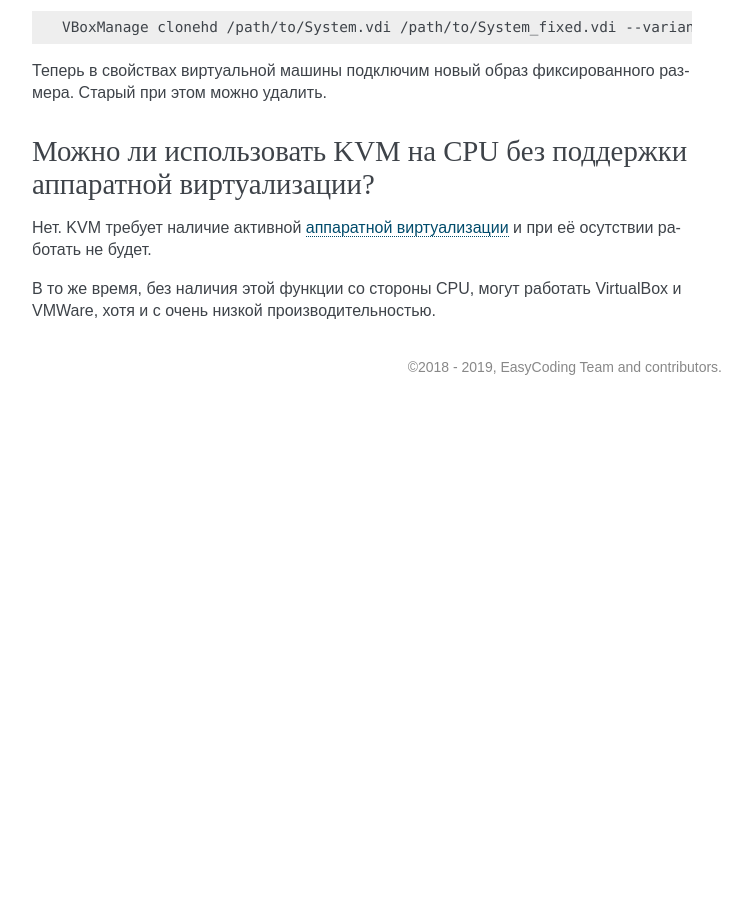
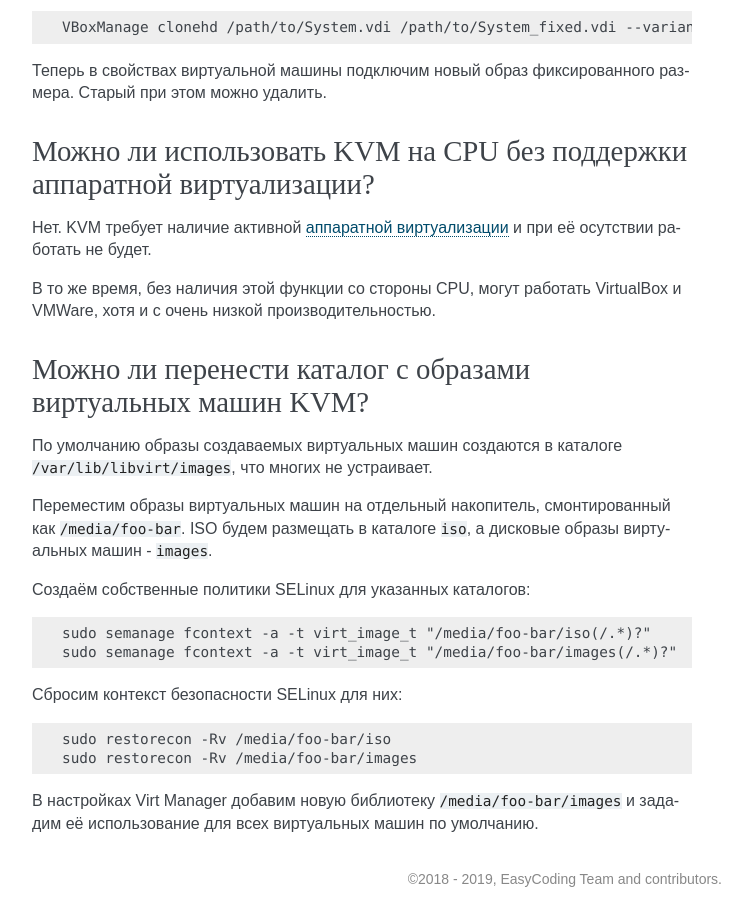
Before and after one commit to RussianFedora/FAQ, a Sphinx documentation site: the page built from source/virtualization.rst, in a window 1280 px wide and 900 px high, scrolled down 2455 px. Shown: the whole window, without its empty margins (388-1140 px from the left). Built offline with Sphinx 7.4.7, drawn with Linux system fonts in a browser that asks for light colours; before the commit the page ends 2860 px from its top, so only the background shows below that; some of the changed text lies outside the part shown.

Commit message:
Added question about moving default KVM directory to another location.

```diff
--- a/source/virtualization.rst
+++ b/source/virtualization.rst
@@ -170,3 +170,29 @@
 Нет. KVM требует наличие активной :ref:`аппаратной виртуализации <cpu-virt>` и при её осутствии работать не будет.
 
 В то же время, без наличия этой функции со стороны CPU, могут работать VirtualBox и VMWare, хотя и с очень низкой производительностью.
+
+.. index:: kvm, libvirt, selinux, semanage, restorecon
+.. _kvm-move-directory:
+
+Можно ли перенести каталог с образами виртуальных машин KVM?
+===============================================================
+
+По умолчанию образы создаваемых виртуальных машин создаются в каталоге ``/var/lib/libvirt/images``, что многих не устраивает.
+
+Переместим образы виртуальных машин на отдельный накопитель, смонтированный как ``/media/foo-bar``. ISO будем размещать в каталоге ``iso``, а дисковые образы виртуальных машин - ``images``.
+
+Создаём собственные политики SELinux для указанных каталогов:
+
+.. code-block:: text
+
+    sudo semanage fcontext -a -t virt_image_t "/media/foo-bar/iso(/.*)?"
+    sudo semanage fcontext -a -t virt_image_t "/media/foo-bar/images(/.*)?"
+
+Сбросим контекст безопасности SELinux для них:
+
+.. code-block:: text
+
+    sudo restorecon -Rv /media/foo-bar/iso
+    sudo restorecon -Rv /media/foo-bar/images
+
+В настройках Virt Manager добавим новую библиотеку ``/media/foo-bar/images`` и зададим её использование для всех виртуальных машин по умолчанию.
```
